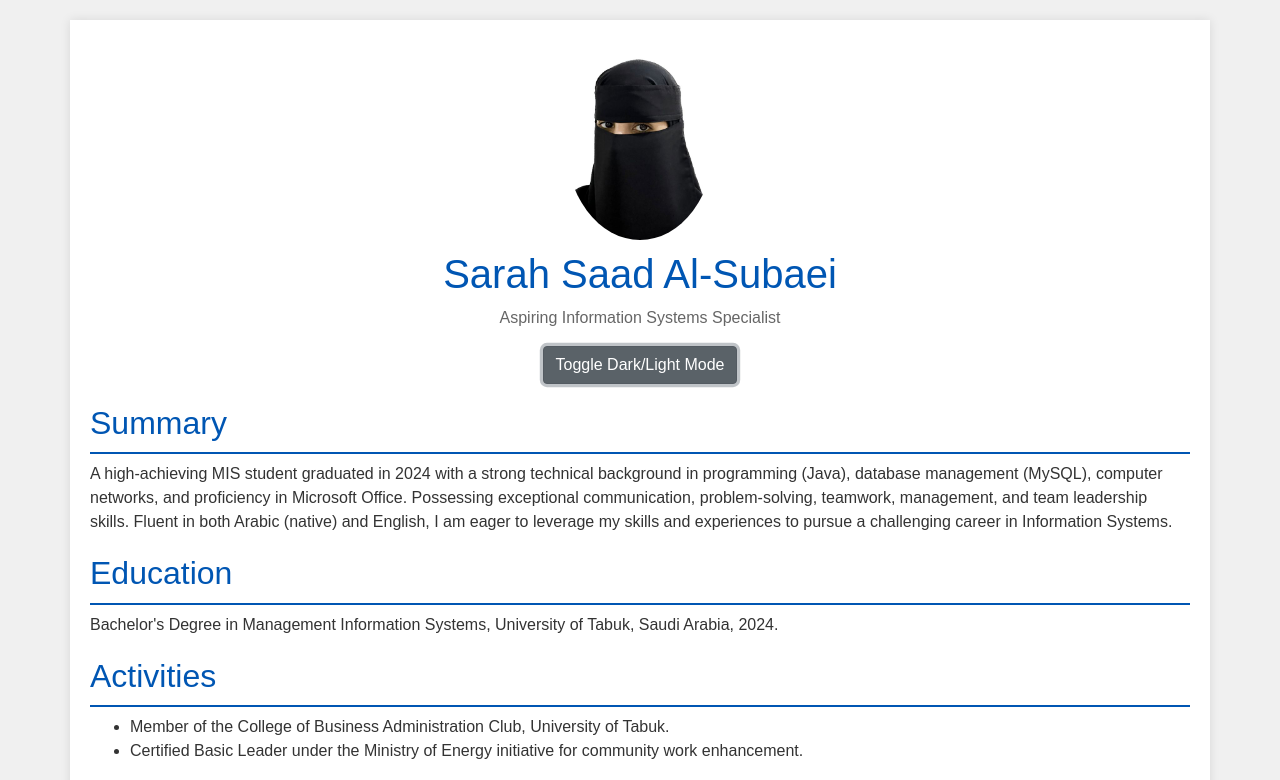
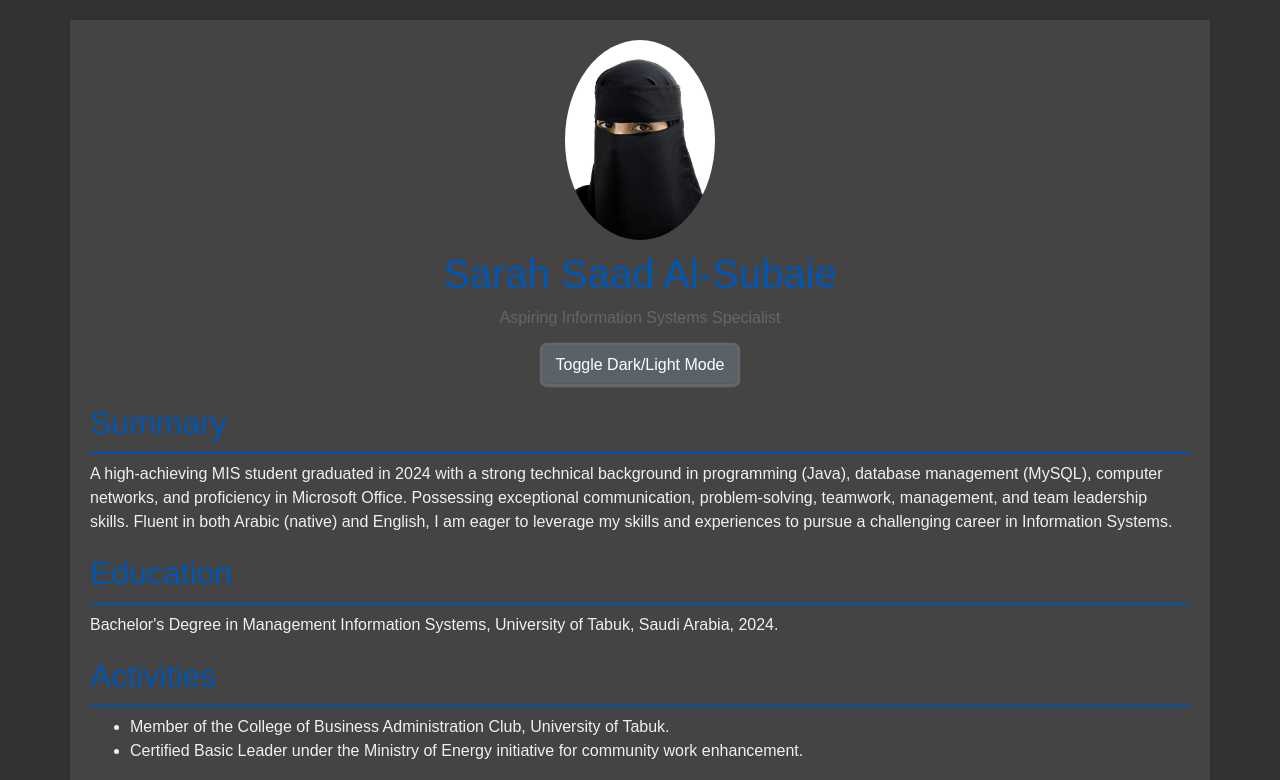
Before and after one commit to sarahsaad11160/CV, a plain HTML site: page index.html in a window 1280 px wide. Both pictures are taken after a click on the button "Toggle Dark/Light Mode". Shown: the top 780 px of the page. Drawn offline with nearby package versions, Linux system fonts and the light colour scheme.

Commit message:
Update index.html

```diff
--- a/index.html
+++ b/index.html
@@ -1,4 +1,4 @@
-<!DOCTYPE html>
+<!D<!DOCTYPE html>
 <html lang="en">
 <head>
     <meta charset="UTF-8">
@@ -8,8 +8,6 @@
     <style>
         body {
             font-family: Arial, sans-serif;
-            background-color: #f0f0f0;
-            color: #333;
         }
         .container {
             background-color: #fff;
@@ -58,9 +56,9 @@
             background-color: #333;
             color: #f0f0f0;
         }
-        .light-mode {
-            background-color: #f0f0f0;
-            color: #333;
+        .dark-mode .container {
+            background-color: #444;
+            color: #f0f0f0;
         }
         @media (max-width: 768px) {
             .header h1 {
@@ -70,16 +68,15 @@
     </style>
     <script>
         function toggleMode() {
-            var element = document.body;
-            element.classList.toggle("dark-mode");
+            document.body.classList.toggle('dark-mode');
         }
     </script>
 </head>
-<body class="light-mode">
+<body>
     <div class="container">
         <div class="header">
-            <img src="profile.jpg" alt="Sarah Saad Al-Subaie">
-            <h1>Sarah Saad Al-Subaei</h1>
+            <img src="profile.jpg" alt="Sara Saad Al-Sabaei">
+            <h1>Sarah Saad Al-Subaie</h1>
             <p>Aspiring Information Systems Specialist</p>
             <button onclick="toggleMode()" class="btn btn-secondary">Toggle Dark/Light Mode</button>
         </div>
@@ -165,7 +162,7 @@
     </div>
 
     <div class="container">
-        <marquee class="marquee">سارة سعد السبيعي، طالبة ناجحة في تخصص نظم المعلومات الإدارية، سنة التخرج  عام 2024. أتطلع إلى توظيف مهاراتي وخبراتي في بناء مسيرتي المهنية في مجال نظم المعلومات.</marquee>
+        <marquee class="marquee">سارة سعد السبيعي، طالبة ناجحة في تخصص نظم المعلومات الإدارية، سنة التخرج في عام 2024. أتطلع إلى توظيف مهاراتي وخبراتي في بناء مسيرتي المهنية في مجال نظم المعلومات.</marquee>
     </div>
 </body>
 </html>
```
